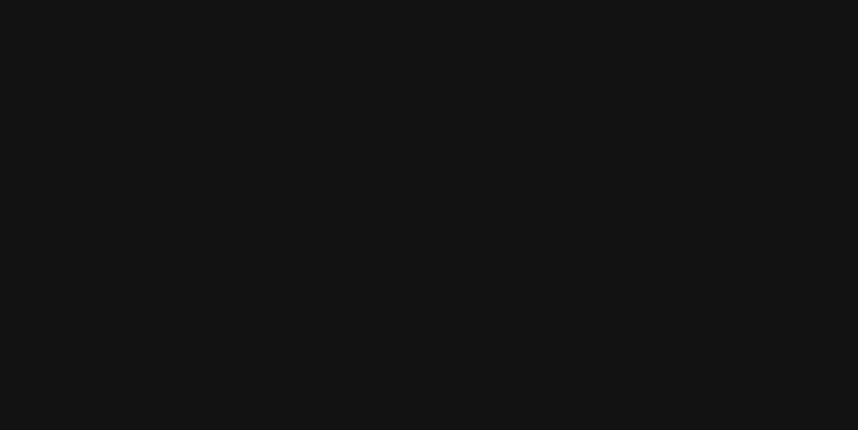
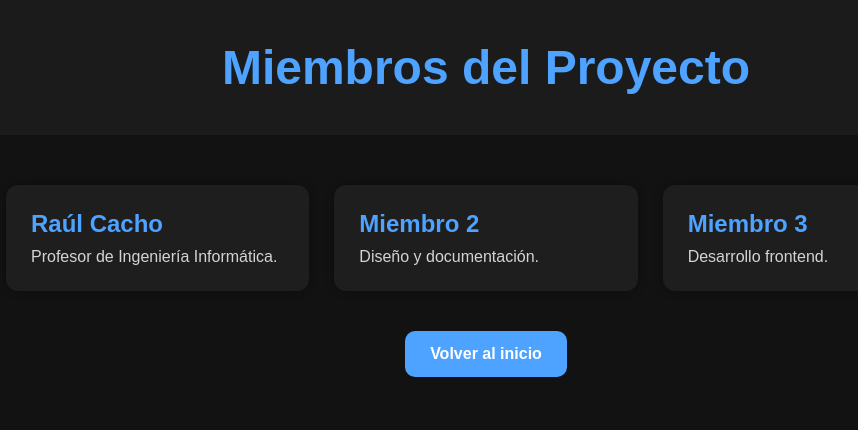
Before and after one commit to rcd98/miembros, a plain HTML site: page index.html in a window 1280 px wide. Shown: the whole page, without its empty margins (154-1012 px from the left). Drawn offline with Linux system fonts and the light colour scheme.

Commit message:
Fix box-shadow property in tarjeta class

```diff
--- a/index.html
+++ b/index.html
@@ -48,4 +48,84 @@
             background:#1e1e1e;
             padding:25px;
             border-radius:12px;
-            box
+            box-shadow:0 0 10px rgba(0,0,0,0.3);
+        }
+
+        .tarjeta h2{
+            color:#4da3ff;
+            margin-bottom:10px;
+        }
+
+        .tarjeta p{
+            color:#d4d4d4;
+        }
+
+        .boton{
+            display:inline-block;
+            margin-top:40px;
+            background:#4da3ff;
+            color:white;
+            text-decoration:none;
+            padding:14px 25px;
+            border-radius:10px;
+            font-weight:bold;
+        }
+
+        .boton:hover{
+            background:#2f7ff1;
+        }
+
+        .volver{
+            text-align:center;
+        }
+
+    </style>
+
+</head>
+
+<body>
+
+<header>
+    <h1>Miembros del Proyecto</h1>
+</header>
+
+<div class="contenedor">
+
+    <div class="tarjetas">
+
+        <div class="tarjeta">
+            <h2>Raúl Cacho</h2>
+            <p>
+                Profesor de Ingeniería Informática.
+            </p>
+        </div>
+
+        <div class="tarjeta">
+            <h2>Miembro 2</h2>
+            <p>
+                Diseño y documentación.
+            </p>
+        </div>
+
+        <div class="tarjeta">
+            <h2>Miembro 3</h2>
+            <p>
+                Desarrollo frontend.
+            </p>
+        </div>
+
+    </div>
+
+    <div class="volver">
+
+        <a class="boton" href="https://rcd98.github.io">
+            Volver al inicio
+        </a>
+
+    </div>
+
+</div>
+
+</body>
+
+</html>
```
